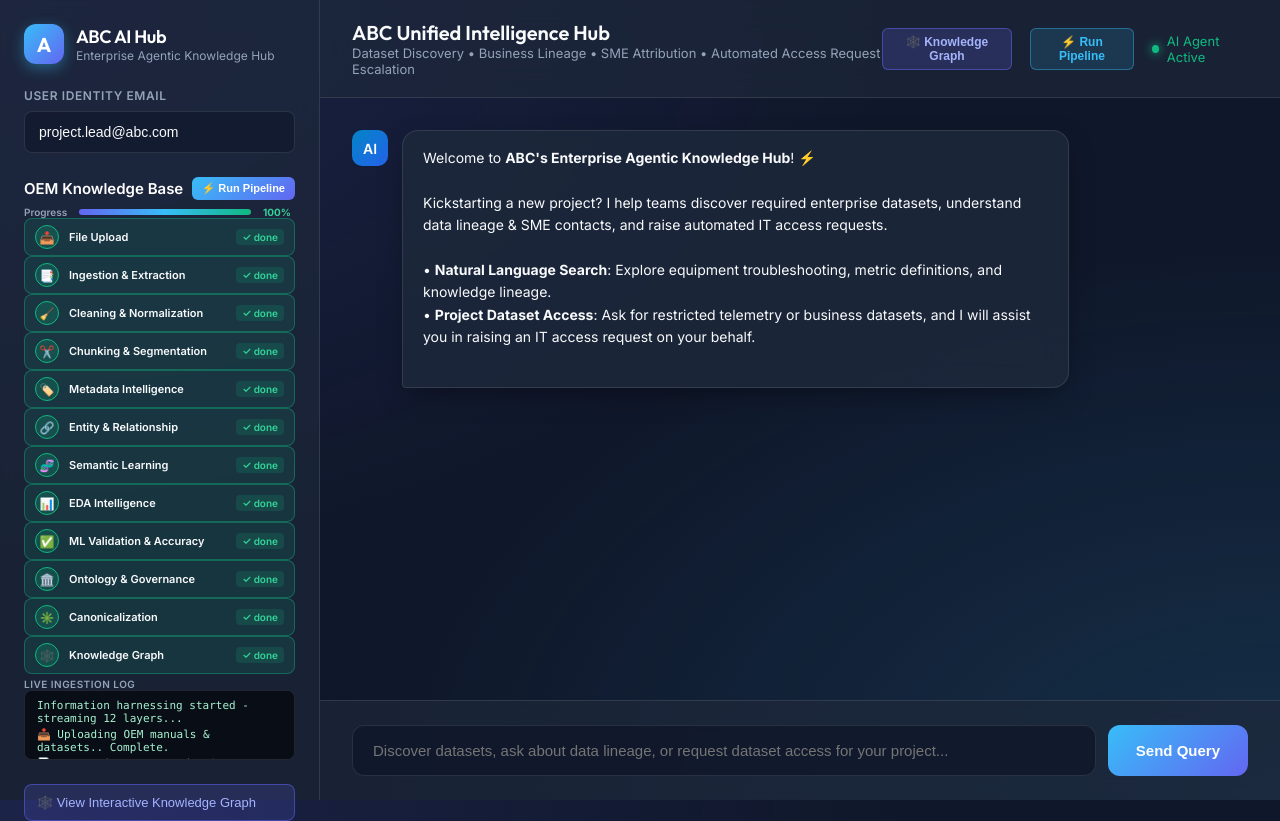
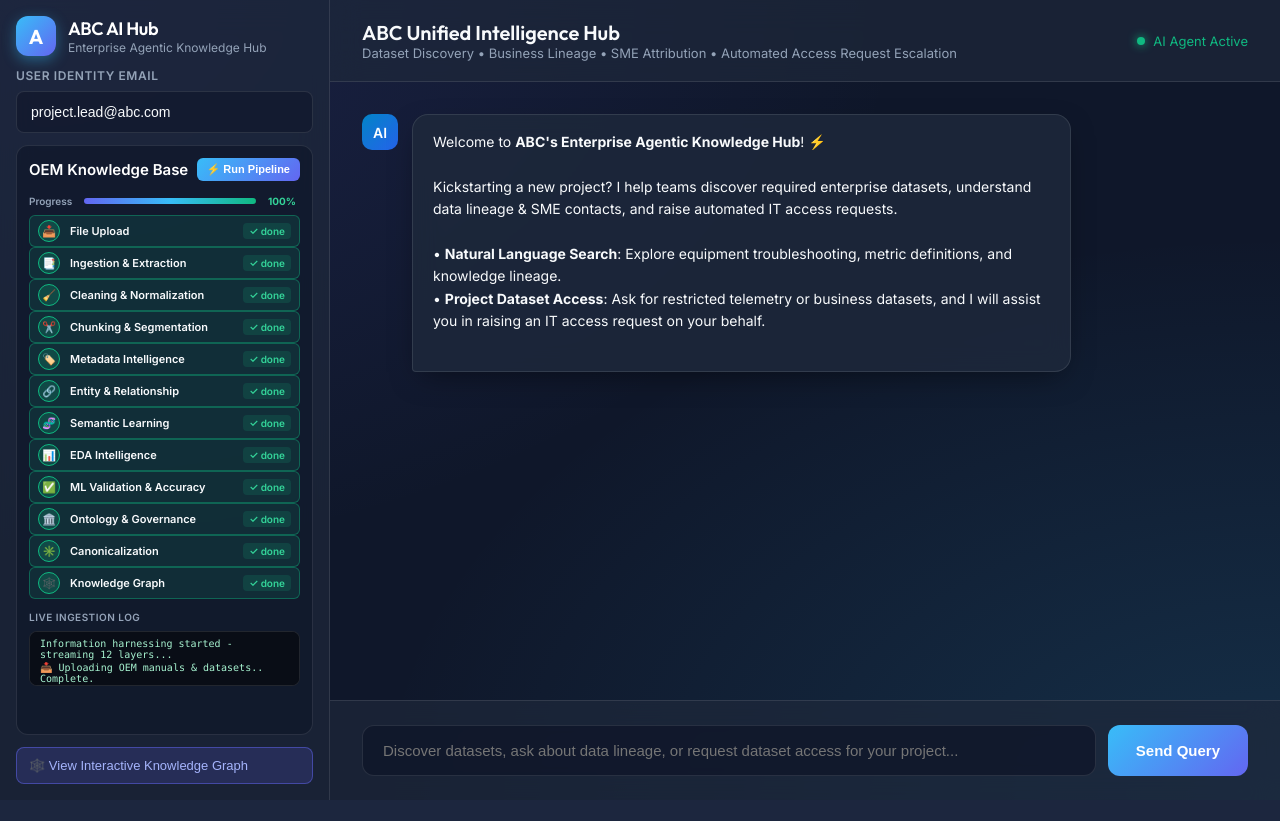
Before and after one commit to Soumyadipta2020/Utilities-Knowledge-Hub, a Flask app: page / in a window 1280 px wide. After the commit the page ends 800 px from the top, so only its background shows below. Run offline with Flask 3, Linux system fonts and the light colour scheme.

Commit message:
feat: create initial index template with sidebar and pipeline visualizer components

```diff
--- a/app/templates/index.html
+++ b/app/templates/index.html
@@ -45,14 +45,16 @@
 
         /* Sidebar Styling */
         .sidebar {
-            width: 320px;
+            width: 330px;
+            height: 100vh;
             background: var(--panel-bg);
             backdrop-filter: blur(16px);
             border-right: 1px solid var(--panel-border);
             display: flex;
             flex-direction: column;
-            padding: 24px;
-            gap: 24px;
+            padding: 16px;
+            gap: 12px;
+            overflow: hidden;
         }
 
         .brand-header {
@@ -215,19 +217,25 @@
             gap: 8px;
         }
 
-        .pipeline-sublabel {
-            font-size: 11px;
-            color: var(--accent-blue);
-            text-transform: uppercase;
-            letter-spacing: 0.08em;
-            font-weight: 600;
+        .pipeline-sidebar-panel {
+            background: rgba(15, 23, 42, 0.7);
+            border: 1px solid var(--panel-border);
+            border-radius: 12px;
+            padding: 12px;
+            display: flex;
+            flex-direction: column;
+            gap: 8px;
+            flex: 1;
+            min-height: 0;
+            overflow: hidden;
         }
 
         .pipeline-stepper-list {
             display: flex;
             flex-direction: column;
-            gap: 6px;
-            max-height: 250px;
+            gap: 4px;
+            flex: 1;
+            min-height: 0;
             overflow-y: auto;
             padding-right: 4px;
             scrollbar-width: thin;
@@ -237,10 +245,10 @@
             display: flex;
             align-items: center;
             justify-content: space-between;
-            padding: 6px 10px;
+            padding: 4px 8px;
             background: rgba(30, 41, 59, 0.5);
             border: 1px solid rgba(255, 255, 255, 0.08);
-            border-radius: 8px;
+            border-radius: 6px;
             transition: all 0.2s ease;
         }
 
@@ -250,15 +258,15 @@
         }
 
         .stage-badge {
-            width: 24px;
-            height: 24px;
+            width: 22px;
+            height: 22px;
             border-radius: 50%;
             background: rgba(15, 23, 42, 0.9);
             border: 1.5px solid rgba(255, 255, 255, 0.2);
             display: flex;
             align-items: center;
             justify-content: center;
-            font-size: 12px;
+            font-size: 11px;
             flex-shrink: 0;
         }
 
@@ -321,15 +329,16 @@
             background: #090d16;
             border: 1px solid rgba(255, 255, 255, 0.1);
             border-radius: 8px;
-            padding: 8px 12px;
+            padding: 6px 10px;
             font-family: 'Consolas', 'Courier New', monospace;
-            font-size: 11px;
+            font-size: 10px;
             color: #a7f3d0;
-            max-height: 70px;
+            max-height: 55px;
+            flex-shrink: 0;
             overflow-y: auto;
             display: flex;
             flex-direction: column;
-            gap: 3px;
+            gap: 2px;
         }
 
         .log-entry {
@@ -690,8 +699,6 @@
                 <p>Dataset Discovery • Business Lineage • SME Attribution • Automated Access Request Escalation</p>
             </div>
             <div class="status-indicator">
-                <button class="ticket-btn" style="background: rgba(99, 102, 241, 0.2); border: 1px solid rgba(99, 102, 241, 0.5); color: #a5b4fc; margin-right: 10px; padding: 6px 12px;" onclick="toggleGraphModal()">🕸️ Knowledge Graph</button>
-                <button class="ticket-btn" style="background: rgba(56, 189, 248, 0.15); border: 1px solid rgba(56, 189, 248, 0.4); color: #38bdf8; margin-right: 10px; padding: 6px 12px;" onclick="triggerPipeline()">⚡ Run Pipeline</button>
                 <span class="status-dot"></span>
                 <span>AI Agent Active</span>
             </div>
```
